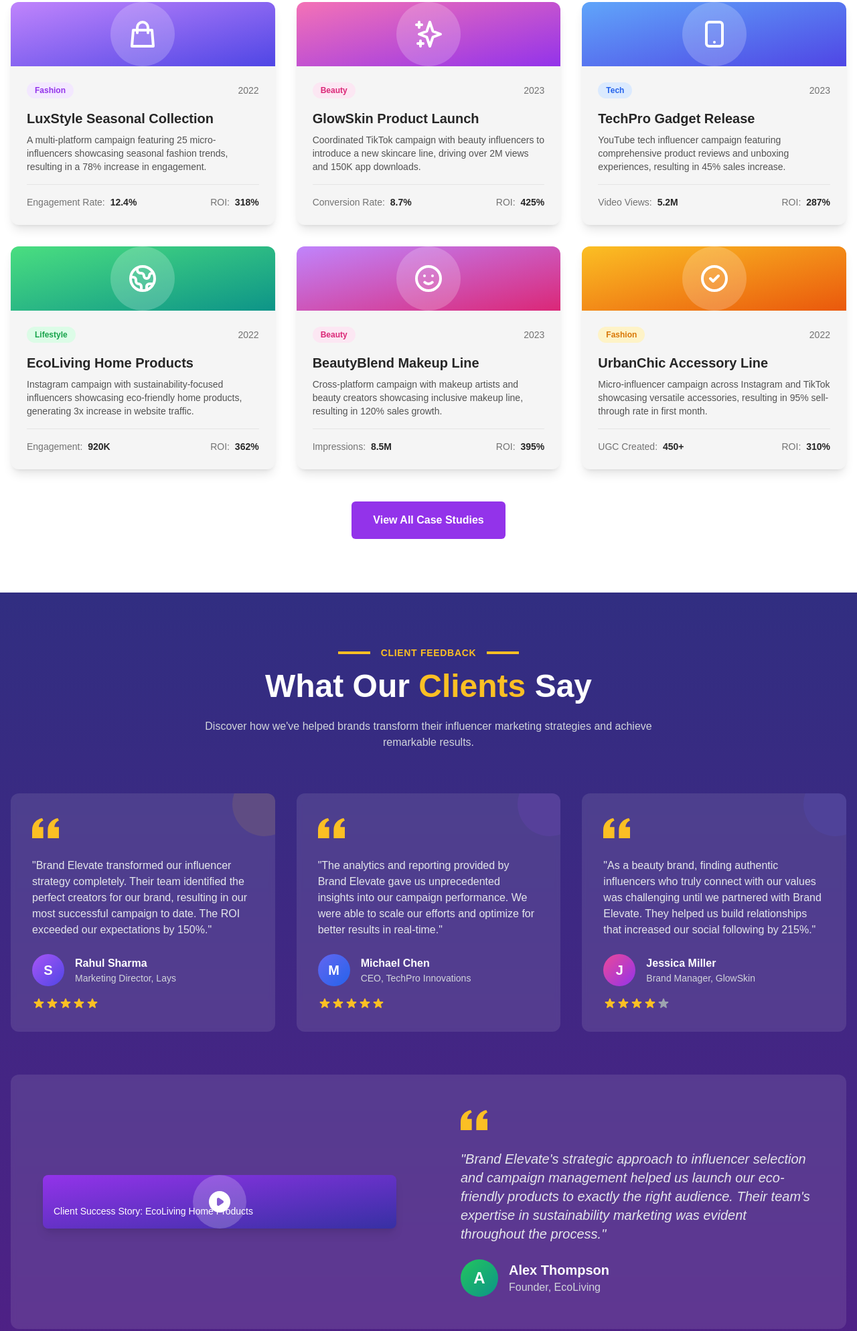
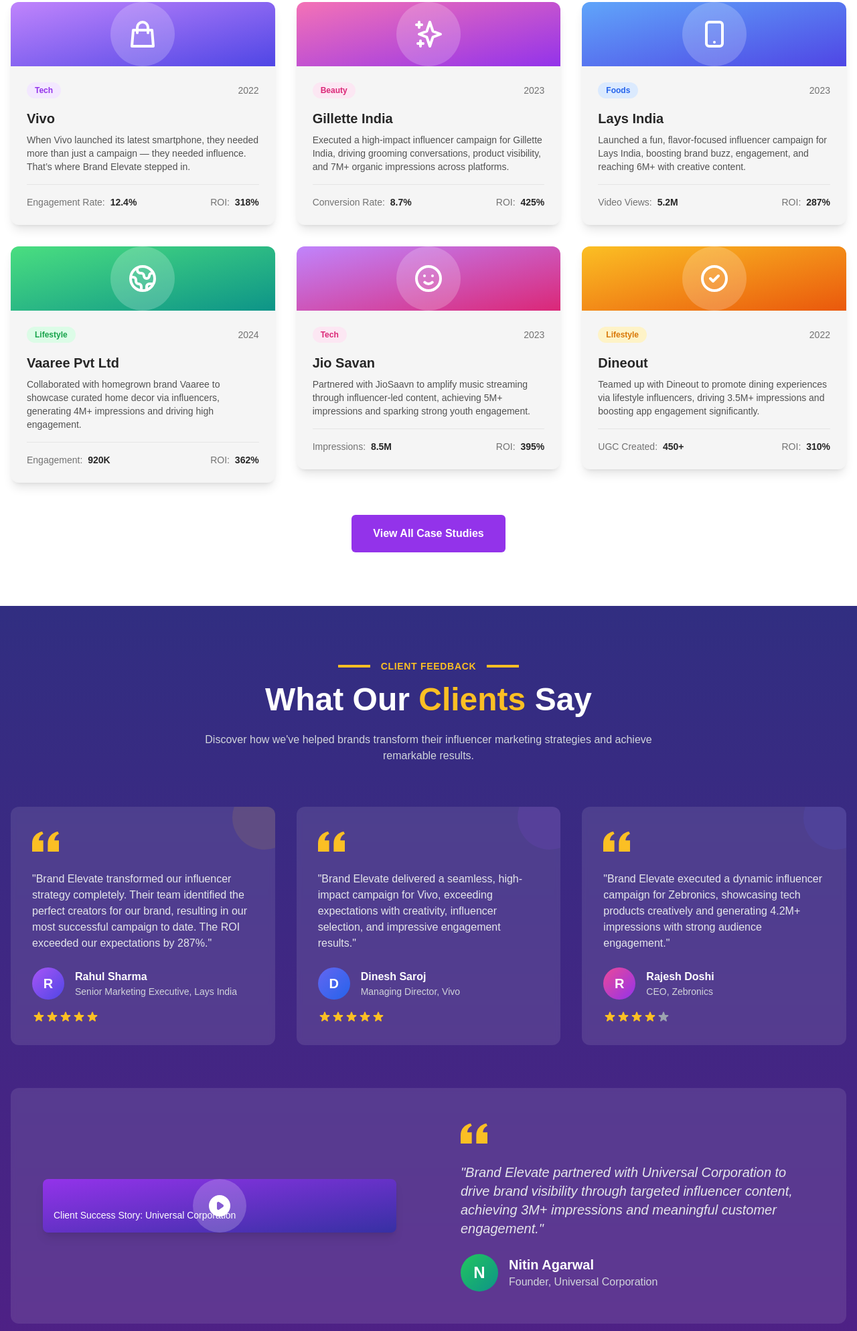
Before and after one commit to manangauri/Brand-Elevate, a plain HTML site: page index.html in a window 1280 px wide. Shown: the part 3385-5373 px from the top of the page at 67% size. Drawn offline with nearby package versions, Linux system fonts and the light colour scheme.

Commit message:
index.html

```diff
--- a/index.html
+++ b/index.html
@@ -822,15 +822,14 @@
 
           <div class="p-6">
             <div class="flex justify-between items-center mb-4">
-              <span class="bg-purple-100 dark:bg-purple-900/30 text-purple-600 dark:text-purple-400 text-xs font-semibold px-3 py-1 rounded-full">Fashion</span>
+              <span class="bg-purple-100 dark:bg-purple-900/30 text-purple-600 dark:text-purple-400 text-xs font-semibold px-3 py-1 rounded-full">Tech</span>
               <span class="text-neutral-500 dark:text-neutral-400 text-sm">2022</span>
             </div>
 
-            <h3 class="text-xl font-bold mb-2 text-neutral-800 dark:text-white">LuxStyle Seasonal Collection</h3>
+            <h3 class="text-xl font-bold mb-2 text-neutral-800 dark:text-white">Vivo</h3>
 
             <p class="text-neutral-600 dark:text-gray-300 text-sm mb-4">
-              A multi-platform campaign featuring 25 micro-influencers showcasing seasonal fashion trends, resulting in a 78% increase in engagement.
-            </p>
+              When Vivo launched its latest smartphone, they needed more than just a campaign — they needed influence. That’s where Brand Elevate stepped in.
 
             <div class="border-t border-neutral-200 dark:border-neutral-700 pt-4">
               <div class="flex justify-between text-sm">
@@ -873,11 +872,10 @@
               <span class="text-neutral-500 dark:text-neutral-400 text-sm">2023</span>
             </div>
 
-            <h3 class="text-xl font-bold mb-2 text-neutral-800 dark:text-white">GlowSkin Product Launch</h3>
+            <h3 class="text-xl font-bold mb-2 text-neutral-800 dark:text-white">Gillette India</h3>
 
             <p class="text-neutral-600 dark:text-gray-300 text-sm mb-4">
-              Coordinated TikTok campaign with beauty influencers to introduce a new skincare line, driving over 2M views and 150K app downloads.
-            </p>
+              Executed a high-impact influencer campaign for Gillette India, driving grooming conversations, product visibility, and 7M+ organic impressions across platforms.
 
             <div class="border-t border-neutral-200 dark:border-neutral-700 pt-4">
               <div class="flex justify-between text-sm">
@@ -916,14 +914,14 @@
 
           <div class="p-6">
             <div class="flex justify-between items-center mb-4">
-              <span class="bg-blue-100 dark:bg-blue-900/30 text-blue-600 dark:text-blue-400 text-xs font-semibold px-3 py-1 rounded-full">Tech</span>
+              <span class="bg-blue-100 dark:bg-blue-900/30 text-blue-600 dark:text-blue-400 text-xs font-semibold px-3 py-1 rounded-full">Foods</span>
               <span class="text-neutral-500 dark:text-neutral-400 text-sm">2023</span>
             </div>
 
-            <h3 class="text-xl font-bold mb-2 text-neutral-800 dark:text-white">TechPro Gadget Release</h3>
+            <h3 class="text-xl font-bold mb-2 text-neutral-800 dark:text-white">Lays India</h3>
 
             <p class="text-neutral-600 dark:text-gray-300 text-sm mb-4">
-              YouTube tech influencer campaign featuring comprehensive product reviews and unboxing experiences, resulting in 45% sales increase.
+              Launched a fun, flavor-focused influencer campaign for Lays India, boosting brand buzz, engagement, and reaching 6M+ with creative content.
             </p>
 
             <div class="border-t border-neutral-200 dark:border-neutral-700 pt-4">
@@ -964,14 +962,13 @@
           <div class="p-6">
             <div class="flex justify-between items-center mb-4">
               <span class="bg-green-100 dark:bg-green-900/30 text-green-600 dark:text-green-400 text-xs font-semibold px-3 py-1 rounded-full">Lifestyle</span>
-              <span class="text-neutral-500 dark:text-neutral-400 text-sm">2022</span>
-            </div>
-
-            <h3 class="text-xl font-bold mb-2 text-neutral-800 dark:text-white">EcoLiving Home Products</h3>
+              <span class="text-neutral-500 dark:text-neutral-400 text-sm">2024</span>
+            </div>
+
+            <h3 class="text-xl font-bold mb-2 text-neutral-800 dark:text-white">Vaaree Pvt Ltd</h3>
 
             <p class="text-neutral-600 dark:text-gray-300 text-sm mb-4">
-              Instagram campaign with sustainability-focused influencers showcasing eco-friendly home products, generating 3x increase in website traffic.
-            </p>
+              Collaborated with homegrown brand Vaaree to showcase curated home decor via influencers, generating 4M+ impressions and driving high engagement.
 
             <div class="border-t border-neutral-200 dark:border-neutral-700 pt-4">
               <div class="flex justify-between text-sm">
@@ -1010,15 +1007,14 @@
 
           <div class="p-6">
             <div class="flex justify-between items-center mb-4">
-              <span class="bg-pink-100 dark:bg-pink-900/30 text-pink-600 dark:text-pink-400 text-xs font-semibold px-3 py-1 rounded-full">Beauty</span>
+              <span class="bg-pink-100 dark:bg-pink-900/30 text-pink-600 dark:text-pink-400 text-xs font-semibold px-3 py-1 rounded-full">Tech</span>
               <span class="text-neutral-500 dark:text-neutral-400 text-sm">2023</span>
             </div>
 
-            <h3 class="text-xl font-bold mb-2 text-neutral-800 dark:text-white">BeautyBlend Makeup Line</h3>
+            <h3 class="text-xl font-bold mb-2 text-neutral-800 dark:text-white">Jio Savan</h3>
 
             <p class="text-neutral-600 dark:text-gray-300 text-sm mb-4">
-              Cross-platform campaign with makeup artists and beauty creators showcasing inclusive makeup line, resulting in 120% sales growth.
-            </p>
+             Partnered with JioSaavn to amplify music streaming through influencer-led content, achieving 5M+ impressions and sparking strong youth engagement.
 
             <div class="border-t border-neutral-200 dark:border-neutral-700 pt-4">
               <div class="flex justify-between text-sm">
@@ -1057,14 +1053,14 @@
 
           <div class="p-6">
             <div class="flex justify-between items-center mb-4">
-              <span class="bg-amber-100 dark:bg-amber-900/30 text-amber-600 dark:text-amber-400 text-xs font-semibold px-3 py-1 rounded-full">Fashion</span>
+              <span class="bg-amber-100 dark:bg-amber-900/30 text-amber-600 dark:text-amber-400 text-xs font-semibold px-3 py-1 rounded-full">Lifestyle</span>
               <span class="text-neutral-500 dark:text-neutral-400 text-sm">2022</span>
             </div>
 
-            <h3 class="text-xl font-bold mb-2 text-neutral-800 dark:text-white">UrbanChic Accessory Line</h3>
+            <h3 class="text-xl font-bold mb-2 text-neutral-800 dark:text-white">Dineout</h3>
 
             <p class="text-neutral-600 dark:text-gray-300 text-sm mb-4">
-              Micro-influencer campaign across Instagram and TikTok showcasing versatile accessories, resulting in 95% sell-through rate in first month.
+             Teamed up with Dineout to promote dining experiences via lifestyle influencers, driving 3.5M+ impressions and boosting app engagement significantly.
             </p>
 
             <div class="border-t border-neutral-200 dark:border-neutral-700 pt-4">
@@ -1132,17 +1128,17 @@
 
         <!-- Testimonial Content -->
         <p class="text-gray-200 mb-6 relative z-10">
-          "Brand Elevate transformed our influencer strategy completely. Their team identified the perfect creators for our brand, resulting in our most successful campaign to date. The ROI exceeded our expectations by 150%."
+          "Brand Elevate transformed our influencer strategy completely. Their team identified the perfect creators for our brand, resulting in our most successful campaign to date. The ROI exceeded our expectations by 287%."
         </p>
 
         <!-- Client Info -->
         <div class="flex items-center">
           <div class="w-12 h-12 rounded-full bg-gradient-to-br from-purple-500 to-indigo-600 flex items-center justify-center text-white font-bold text-xl mr-4">
-            S
+            R
           </div>
           <div>
             <h4 class="font-bold text-white">Rahul Sharma</h4>
-            <p class="text-gray-300 text-sm">Marketing Director, Lays</p>
+            <p class="text-gray-300 text-sm">Senior Marketing Executive, Lays India</p>
           </div>
         </div>
 
@@ -1180,17 +1176,17 @@
 
         <!-- Testimonial Content -->
         <p class="text-gray-200 mb-6 relative z-10">
-          "The analytics and reporting provided by Brand Elevate gave us unprecedented insights into our campaign performance. We were able to scale our efforts and optimize for better results in real-time."
+          "Brand Elevate delivered a seamless, high-impact campaign for Vivo, exceeding expectations with creativity, influencer selection, and impressive engagement results."
         </p>
 
         <!-- Client Info -->
         <div class="flex items-center">
           <div class="w-12 h-12 rounded-full bg-gradient-to-br from-indigo-500 to-blue-600 flex items-center justify-center text-white font-bold text-xl mr-4">
-            M
+            D
           </div>
           <div>
-            <h4 class="font-bold text-white">Michael Chen</h4>
-            <p class="text-gray-300 text-sm">CEO, TechPro Innovations</p>
+            <h4 class="font-bold text-white">Dinesh Saroj</h4>
+            <p class="text-gray-300 text-sm">Managing Director, Vivo</p>
           </div>
         </div>
 
@@ -1228,17 +1224,17 @@
 
         <!-- Testimonial Content -->
         <p class="text-gray-200 mb-6 relative z-10">
-          "As a beauty brand, finding authentic influencers who truly connect with our values was challenging until we partnered with Brand Elevate. They helped us build relationships that increased our social following by 215%."
+          "Brand Elevate executed a dynamic influencer campaign for Zebronics, showcasing tech products creatively and generating 4.2M+ impressions with strong audience engagement."
         </p>
 
         <!-- Client Info -->
         <div class="flex items-center">
           <div class="w-12 h-12 rounded-full bg-gradient-to-br from-pink-500 to-purple-600 flex items-center justify-center text-white font-bold text-xl mr-4">
-            J
+            R
           </div>
           <div>
-            <h4 class="font-bold text-white">Jessica Miller</h4>
-            <p class="text-gray-300 text-sm">Brand Manager, GlowSkin</p>
+            <h4 class="font-bold text-white">Rajesh Doshi</h4>
+            <p class="text-gray-300 text-sm">CEO, Zebronics</p>
           </div>
         </div>
 
@@ -1276,7 +1272,7 @@
               </svg>
             </div>
             <div class="absolute bottom-4 left-4 text-white text-sm font-medium">
-              Client Success Story: EcoLiving Home Products
+              Client Success Story: Universal Corporation
             </div>
           </div>
         </div>
@@ -1290,16 +1286,16 @@
           </div>
 
           <p class="text-xl text-gray-200 mb-6 italic">
-            "Brand Elevate's strategic approach to influencer selection and campaign management helped us launch our eco-friendly products to exactly the right audience. Their team's expertise in sustainability marketing was evident throughout the process."
+            "Brand Elevate partnered with Universal Corporation to drive brand visibility through targeted influencer content, achieving 3M+ impressions and meaningful customer engagement."
           </p>
 
           <div class="flex items-center">
             <div class="w-14 h-14 rounded-full bg-gradient-to-br from-green-500 to-teal-600 flex items-center justify-center text-white font-bold text-2xl mr-4">
-              A
+              N
             </div>
             <div>
-              <h4 class="font-bold text-xl text-white">Alex Thompson</h4>
-              <p class="text-gray-300">Founder, EcoLiving</p>
+              <h4 class="font-bold text-xl text-white">Nitin Agarwal</h4>
+              <p class="text-gray-300">Founder, Universal Corporation</p>
             </div>
           </div>
         </div>
@@ -1744,8 +1740,8 @@
               <div class="ml-4">
                 <p class="text-gray-300 text-sm">Visit Our Office</p>
                 <address class="text-white not-italic">
-                  Geeta Colony<br>
-                  New Delhi , India
+                  Ashok Nagar<br>
+                  Sonipat, Haryana, 131001
                 </address>
               </div>
             </div>
```
